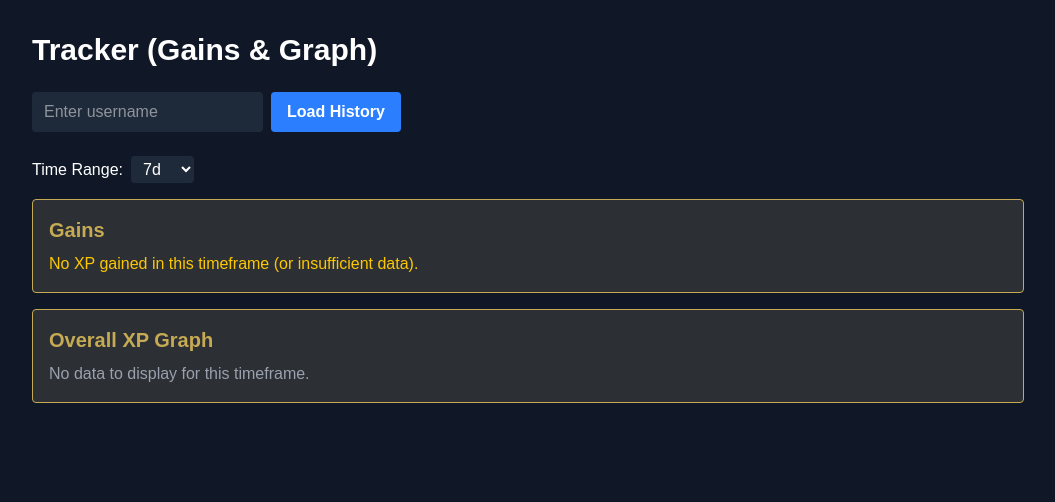
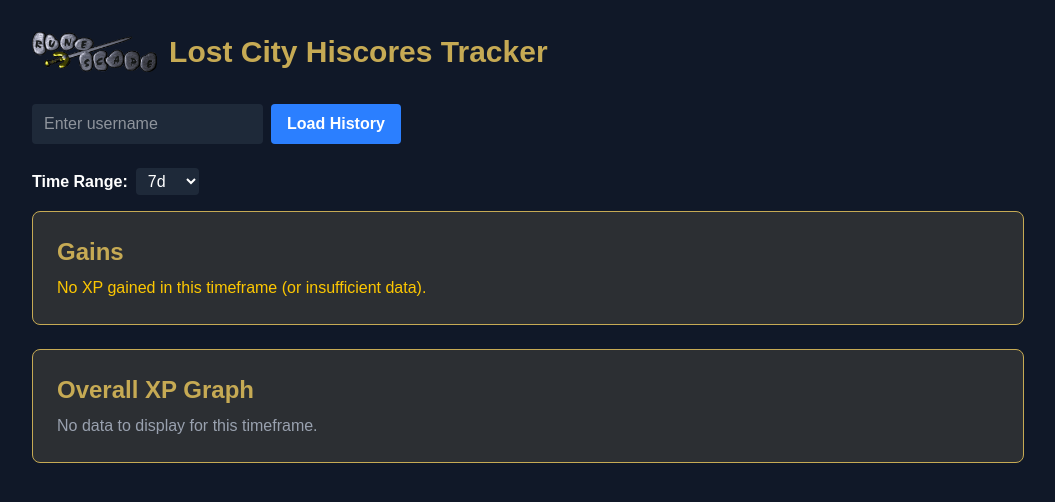
Before and after one commit to CarpeDiemJay/lostcityhiscores, a Next.js app: page /tracker in a window 1280 px wide. Shown: the top 502 px of the page, without its empty margins (112-1167 px from the left). Built offline with nearby package versions, Linux system fonts and the light colour scheme.

Commit message:
Update page.tsx

```diff
--- a/app/tracker/page.tsx
+++ b/app/tracker/page.tsx
@@ -11,30 +11,31 @@ import {
   ResponsiveContainer
 } from "recharts";
 
-// Basic shape of a snapshot
+/** Basic shape of skill data */
 interface SkillData {
-  type: number;
+  type: number;   // 0=Overall, 1=Attack, etc.
   level: number;
   rank: number;
   value: number;  // XP * 10
-  date?: string;
+  date?: string;  // optional
 }
 
+/** Each snapshot row from Supabase */
 interface Snapshot {
   id: number;
   username: string;
-  created_at: string; // e.g. "2025-03-25T06:06:17.123Z"
+  created_at: string;
   stats: SkillData[];
 }
 
-// We'll define a few time range presets
+/** Time range presets */
 const TIME_RANGES = [
   { label: "24h", days: 1 },
   { label: "7d", days: 7 },
   { label: "30d", days: 30 },
   { label: "90d", days: 90 },
   { label: "1y", days: 365 },
-  { label: "All", days: 99999 }, // effectively no limit
+  { label: "All", days: 99999 },
 ];
 
 export default function TrackerPage() {
@@ -43,16 +44,18 @@ export default function TrackerPage() {
   const [loading, setLoading] = useState(false);
   const [error, setError] = useState("");
 
-  // The chosen timeframe (default 7d)
-  const [timeRangeDays, setTimeRangeDays] = useState<number>(7);
+  // The chosen timeframe (in days)
+  const [timeRangeDays, setTimeRangeDays] = useState<number>(7); // default 7d
 
   // Gains info
   const [xpGained, setXpGained] = useState<number>(0);
 
-  // Data for Recharts
+  // Chart data for Recharts
   const [chartData, setChartData] = useState<{ date: string; xp: number }[]>([]);
 
-  // 1) Fetch snapshots from /api/getHistory
+  /**
+   * Fetch snapshots from /api/getHistory for the given username
+   */
   async function fetchHistory() {
     if (!username) return;
     setLoading(true);
@@ -65,7 +68,7 @@ export default function TrackerPage() {
       if (json.error) {
         setError(json.error);
       } else {
-        // We expect snapshots to be sorted ascending by created_at
+        // We expect ascending order from the route
         setSnapshots(json.snapshots || []);
       }
     } catch (err) {
@@ -77,47 +80,42 @@ export default function TrackerPage() {
   }
 
   /**
-   * 2) Recompute Gains & chart data whenever snapshots or timeRangeDays changes.
-   * This effect is crucial for the filter to work.
+   * Whenever snapshots or timeRangeDays changes, filter snapshots,
+   * compute Gains, and build chart data.
    */
   useEffect(() => {
-    // If no snapshots, reset everything
     if (snapshots.length === 0) {
       setXpGained(0);
       setChartData([]);
       return;
     }
 
-    // 2a) Filter by time range
-    // We'll create a cutoff date: "Now - timeRangeDays"
+    // Create a cutoff date for the timeframe
     const cutoff = new Date();
     cutoff.setDate(cutoff.getDate() - timeRangeDays);
 
     let filtered = snapshots;
 
-    // Only filter if timeRangeDays < 99999 (which means "All")
+    // Only filter if timeRangeDays < 99999 (All)
     if (timeRangeDays < 99999) {
       filtered = snapshots.filter((snap) => {
         const snapDate = new Date(snap.created_at);
-        // If snapDate >= cutoff, it's within the timeframe
         return snapDate >= cutoff;
       });
     }
 
-    // If the filter results in zero snapshots, just reset
     if (filtered.length === 0) {
+      // No snapshots in this range
       setXpGained(0);
       setChartData([]);
       return;
     }
 
-    // 2b) Identify earliest vs. latest in filtered
-    // Because our /api/getHistory route sorts ascending,
-    // the earliest is filtered[0], the latest is filtered[filtered.length - 1]
+    // earliest = filtered[0], latest = filtered[filtered.length - 1]
     const earliest = filtered[0];
     const latest = filtered[filtered.length - 1];
 
-    // 2c) Gains: compare Overall XP
+    // Gains: Compare Overall XP
     const oldOverall = earliest.stats.find(s => s.type === 0);
     const newOverall = latest.stats.find(s => s.type === 0);
     const oldXP = oldOverall ? Math.floor(oldOverall.value / 10) : 0;
@@ -125,8 +123,7 @@ export default function TrackerPage() {
     const gained = newXP - oldXP;
     setXpGained(gained);
 
-    // 2d) Build chart data for each snapshot in "filtered"
-    // We'll just store (date, xp)
+    // Build chart data for Recharts
     const cData = filtered.map((snap) => {
       const overall = snap.stats.find(s => s.type === 0);
       const xpVal = overall ? Math.floor(overall.value / 10) : 0;
@@ -137,14 +134,30 @@ export default function TrackerPage() {
     });
     setChartData(cData);
 
-  }, [snapshots, timeRangeDays]); // triggers on any change to snapshots or timeRangeDays
+  }, [snapshots, timeRangeDays]);
 
   return (
     <div className="min-h-screen bg-gray-900 text-white py-8">
-      <div className="max-w-5xl mx-auto px-4">
-        <h1 className="text-3xl font-bold mb-6">Tracker (Gains & Graph)</h1>
+      {/* HEADER (matching your original style) */}
+      <header className="max-w-5xl mx-auto px-4 mb-8">
+        <div className="flex flex-col md:flex-row items-center justify-between gap-4">
+          <div className="flex items-center">
+            {/* Logo image from your original design */}
+            <img
+              src="/ui/IMG_1296.png"
+              alt="Home Icon"
+              className="h-10 w-auto mr-3"
+            />
+            <h1 className="text-3xl font-bold text-[#c6aa54]">
+              Lost City Hiscores Tracker
+            </h1>
+          </div>
+        </div>
+      </header>
 
-        {/* USERNAME + LOAD */}
+      {/* MAIN CONTENT */}
+      <main className="max-w-5xl mx-auto px-4">
+        {/* SEARCH INPUT & BUTTON */}
         <div className="flex items-center gap-2 mb-6">
           <input
             type="text"
@@ -161,12 +174,14 @@ export default function TrackerPage() {
           </button>
         </div>
 
-        {loading && <p className="text-yellow-400">Loading snapshots...</p>}
-        {error && <p className="text-red-500">{error}</p>}
+        {loading && <p className="text-yellow-400 mb-4">Loading snapshots...</p>}
+        {error && <p className="text-red-500 mb-4">{error}</p>}
 
-        {/* TIME RANGE SELECT */}
+        {/* TIME RANGE DROPDOWN */}
         <div className="flex items-center gap-2 mb-4">
-          <label htmlFor="timeRange" className="text-white">Time Range:</label>
+          <label htmlFor="timeRange" className="font-semibold">
+            Time Range:
+          </label>
           <select
             id="timeRange"
             value={timeRangeDays}
@@ -181,13 +196,15 @@ export default function TrackerPage() {
           </select>
         </div>
 
-        {/* GAINS BOX */}
-        <div className="bg-[#2c2f33] p-4 rounded mb-4 border border-[#c6aa54]">
-          <h2 className="text-xl font-bold text-[#c6aa54] mb-2">Gains</h2>
+        {/* GAINS BOX (same style as your summary cards) */}
+        <div className="bg-[#2c2f33] p-6 rounded-lg border border-[#c6aa54] mb-6">
+          <h2 className="text-2xl font-bold text-[#c6aa54] mb-2">Gains</h2>
           {xpGained > 0 ? (
-            <p>
-              You have gained <span className="font-bold">{xpGained.toLocaleString()}</span> Overall XP in
-              the last {timeRangeDays === 99999 ? "All Time" : `${timeRangeDays} days`}.
+            <p className="text-white">
+              You have gained{" "}
+              <span className="font-bold">{xpGained.toLocaleString()}</span>{" "}
+              Overall XP in the last{" "}
+              {timeRangeDays === 99999 ? "All Time" : `${timeRangeDays} days`}.
             </p>
           ) : (
             <p className="text-yellow-400">
@@ -196,9 +213,9 @@ export default function TrackerPage() {
           )}
         </div>
 
-        {/* CHART */}
-        <div className="bg-[#2c2f33] p-4 rounded border border-[#c6aa54]">
-          <h2 className="text-xl font-bold text-[#c6aa54] mb-2">Overall XP Graph</h2>
+        {/* CHART SECTION (same style as well) */}
+        <div className="bg-[#2c2f33] p-6 rounded-lg border border-[#c6aa54] mb-6">
+          <h2 className="text-2xl font-bold text-[#c6aa54] mb-2">Overall XP Graph</h2>
           {chartData.length === 0 ? (
             <p className="text-gray-400">No data to display for this timeframe.</p>
           ) : (
@@ -239,7 +256,7 @@ export default function TrackerPage() {
             </div>
           )}
         </div>
-      </div>
+      </main>
     </div>
   );
 }
```
